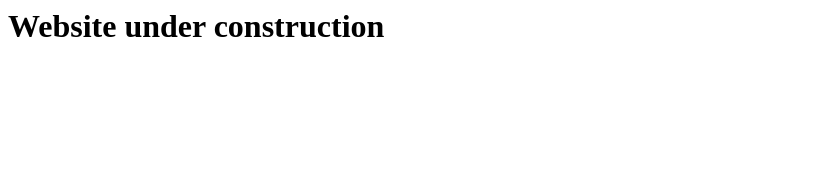
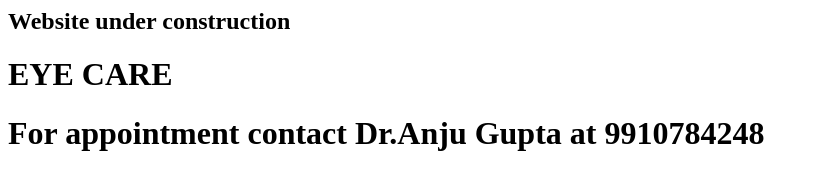
Before and after one commit to prateek011235/eyecare, a plain HTML site: page index.html in a window 1280 px wide. Shown: the whole page, without its empty margins (0-819 px from the left). Drawn offline with Linux system fonts and the light colour scheme.

Commit message:
Update index.html

```diff
--- a/index.html
+++ b/index.html
@@ -1 +1,3 @@
-<h1> Website under construction </h1>
+<h2> Website under construction </h2>
+<h1>EYE CARE</h1>
+<h1>For appointment contact Dr.Anju Gupta at 9910784248</h1>
```
